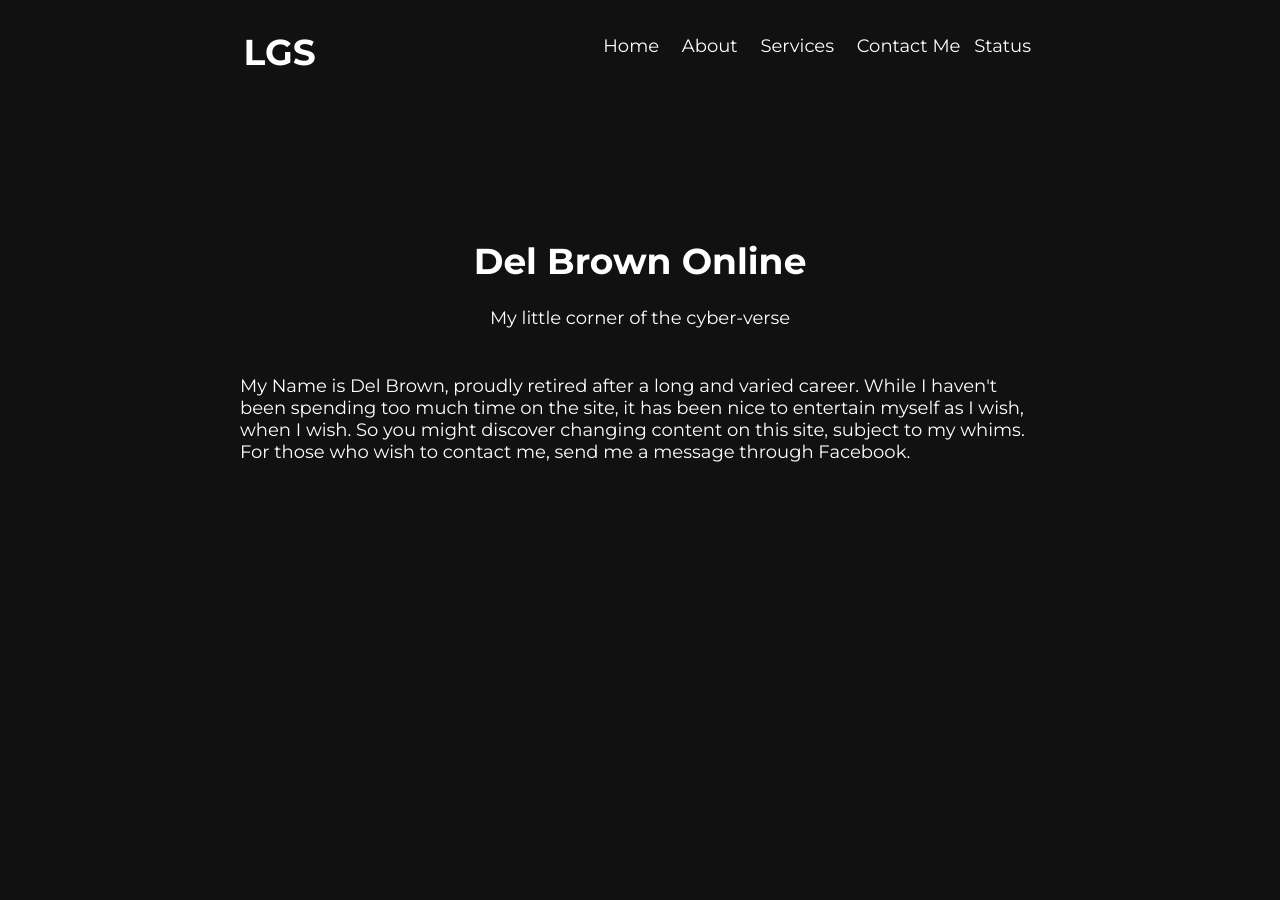
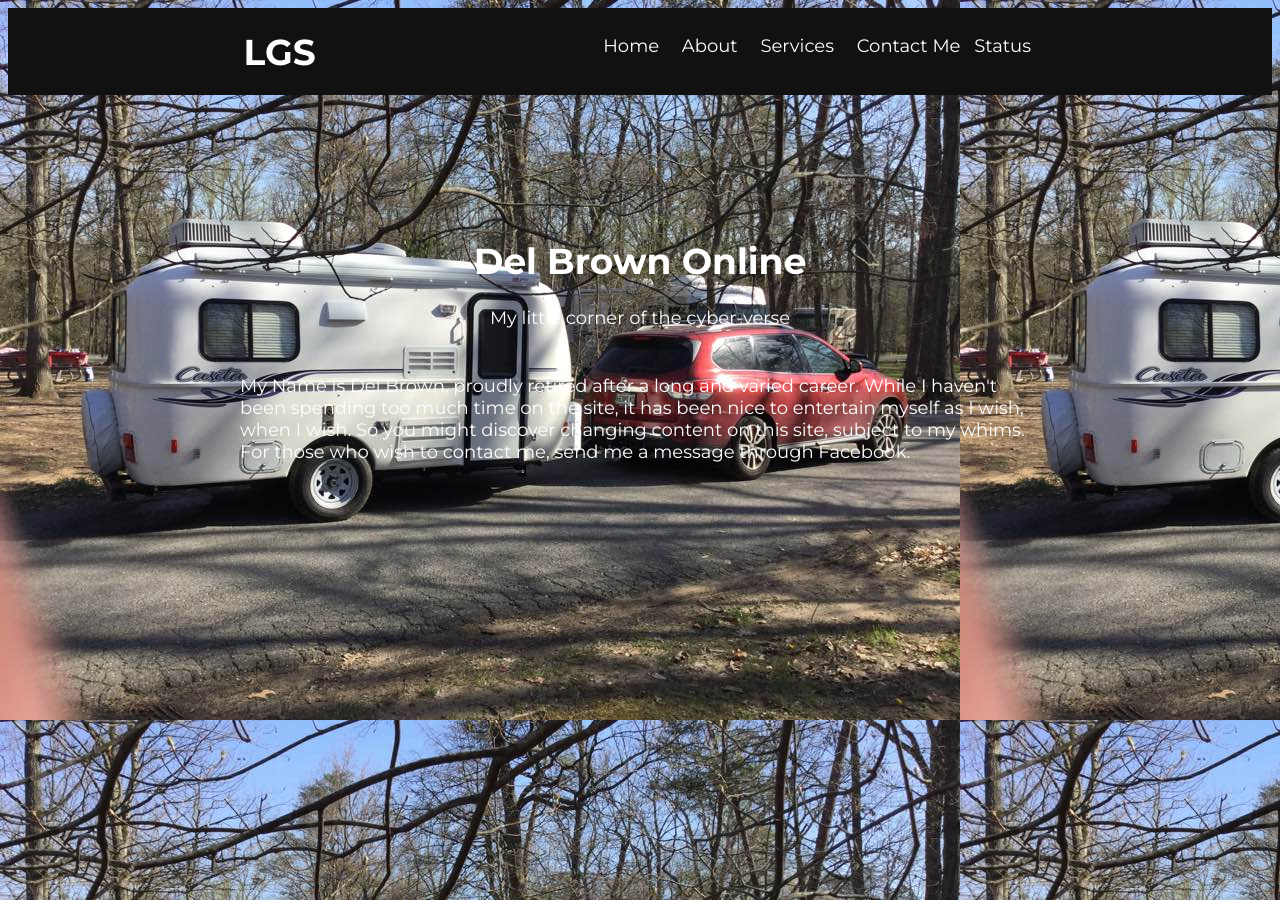
Before and after one commit to delonline/delonline.github.io, a Jekyll site: the page built from index.html, in a window 1280 px wide. Built offline with Jekyll 4.4.1, drawn with Linux system fonts in a browser that asks for light colours.

Commit message:
Update index.html

```diff
--- a/index.html
+++ b/index.html
@@ -3,7 +3,7 @@ layout: default
 title: Del Brown, Retired Traveler
 ---
 
-<div background="/images/CasitaTravel.jpg">
+<body background="/images/CasitaTravel.jpg" background-repeat="no-repeat">
 
         <div id="title" class="center">
           <h1>Del Brown Online</h1>
@@ -16,4 +16,4 @@ title: Del Brown, Retired Traveler
 
       For those who wish to contact me, send me a message through Facebook.</p>
 
-</div>
+</body>
```
